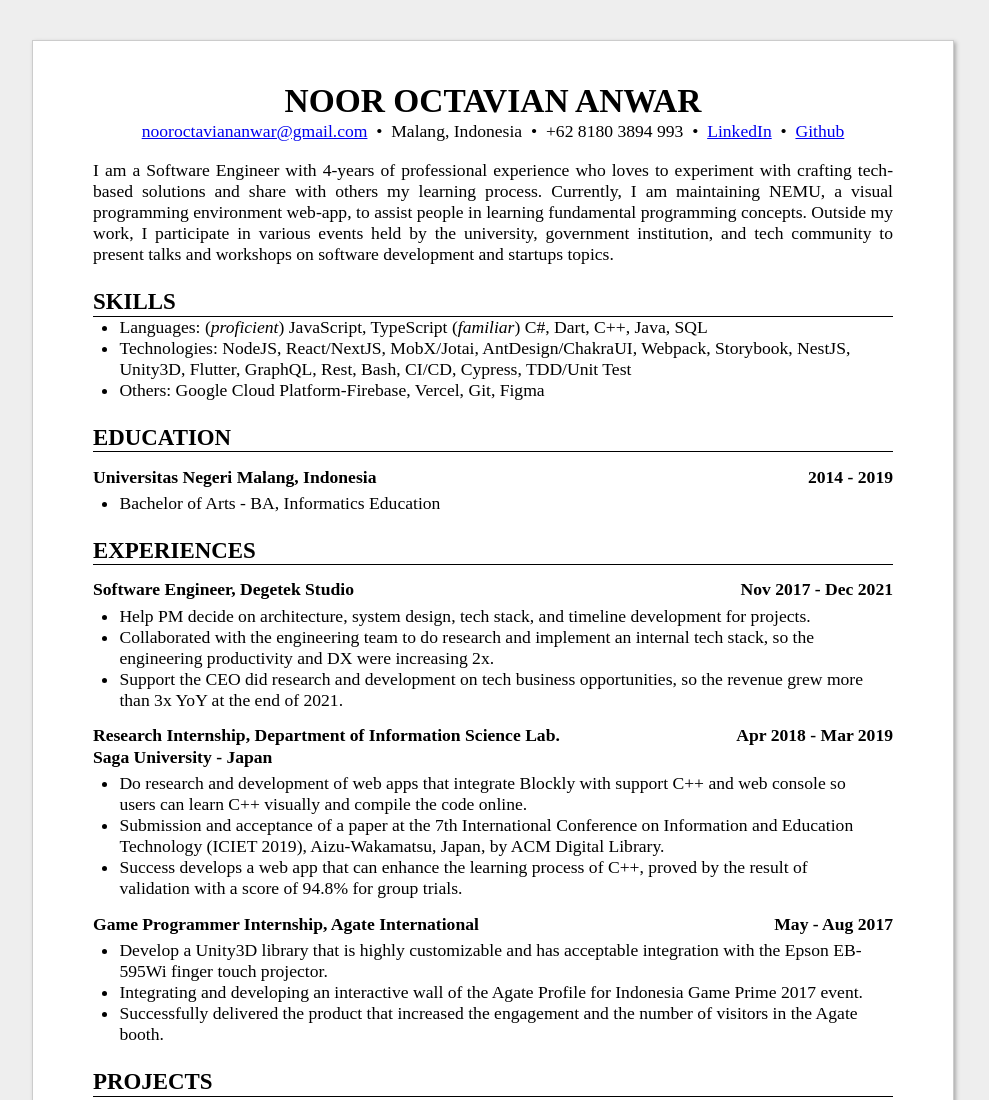
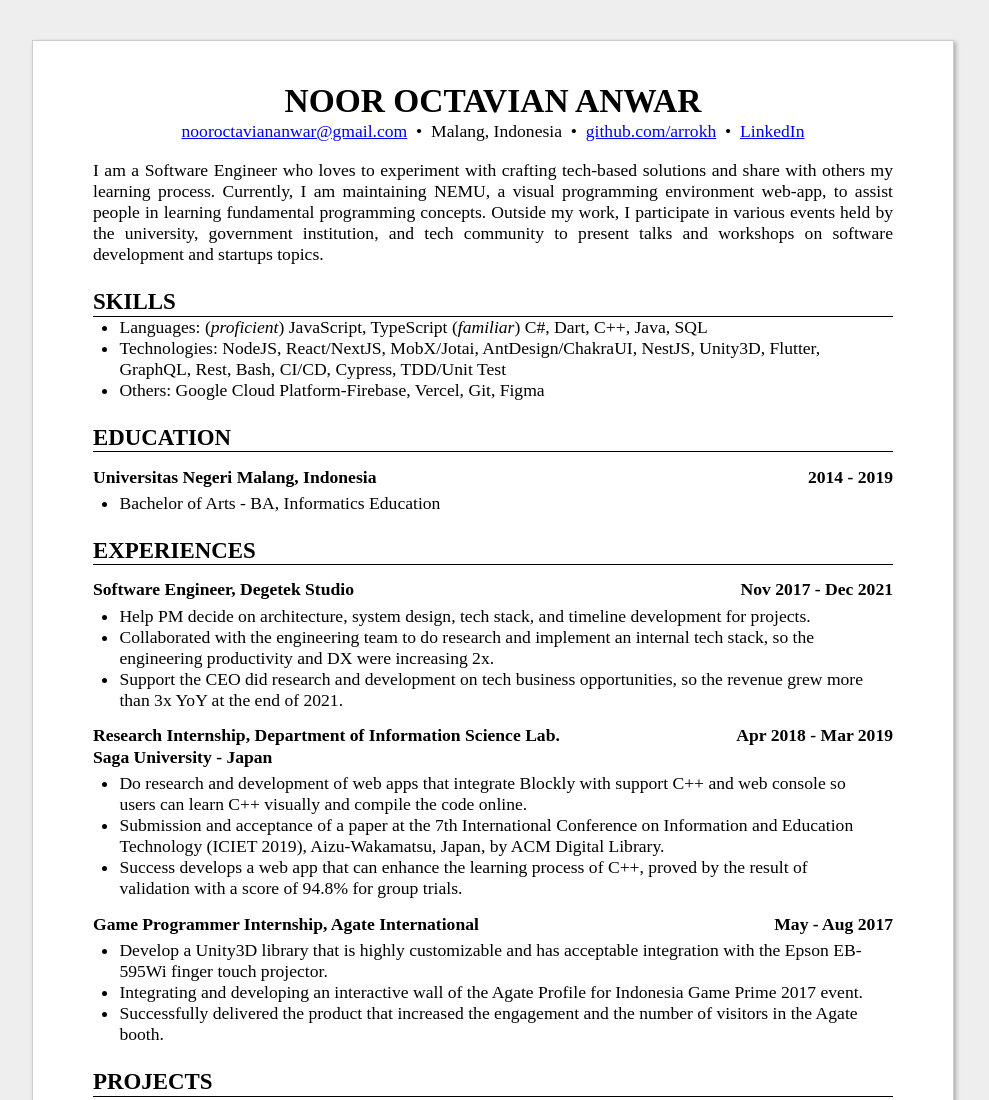
Before and after one commit to mikepqr/resume.md, a plain HTML site: page docs/index.html in a window 1280 px wide. Shown: the top 1100 px of the page, without its empty margins (147-1136 px from the left). Drawn offline with Linux system fonts and the light colour scheme.

Commit message:
Update resume

```diff
--- a/docs/index.html
+++ b/docs/index.html
@@ -140,18 +140,18 @@ h1+ul+p {
 <body>
 <div id="resume">
 <h1>Noor Octavian Anwar</h1>
+<!-- - +62 8180 3894 993 -->
 <ul>
 <li><a href="&#109;&#97;&#105;&#108;&#116;&#111;&#58;&#110;&#111;&#111;&#114;&#111;&#99;&#116;&#97;&#118;&#105;&#97;&#110;&#97;&#110;&#119;&#97;&#114;&#64;&#103;&#109;&#97;&#105;&#108;&#46;&#99;&#111;&#109;">&#110;&#111;&#111;&#114;&#111;&#99;&#116;&#97;&#118;&#105;&#97;&#110;&#97;&#110;&#119;&#97;&#114;&#64;&#103;&#109;&#97;&#105;&#108;&#46;&#99;&#111;&#109;</a></li>
 <li>Malang, Indonesia</li>
-<li>+62 8180 3894 993</li>
+<li><a href="https://github.com/arrokh">github.com/arrokh</a></li>
 <li><a href="https://www.linkedin.com/in/noor-octavian-anwar-alvin">LinkedIn</a></li>
-<li><a href="https://github.com/arrokh">Github</a></li>
 </ul>
-<p>I am a Software Engineer with 4-years of professional experience who loves to experiment with crafting tech-based solutions and share with others my learning process. Currently, I am maintaining NEMU, a visual programming environment web-app, to assist people in learning fundamental programming concepts. Outside my work, I participate in various events held by the university, government institution, and tech community to present talks and workshops on software development and startups topics.</p>
+<p>I am a Software Engineer who loves to experiment with crafting tech-based solutions and share with others my learning process. Currently, I am maintaining NEMU, a visual programming environment web-app, to assist people in learning fundamental programming concepts. Outside my work, I participate in various events held by the university, government institution, and tech community to present talks and workshops on software development and startups topics.</p>
 <h2>Skills</h2>
 <ul>
 <li>Languages: (<em>proficient</em>) JavaScript, TypeScript (<em>familiar</em>) C#, Dart, C++, Java, SQL</li>
-<li>Technologies: NodeJS, React/NextJS, MobX/Jotai, AntDesign/ChakraUI, Webpack, Storybook, NestJS, Unity3D, Flutter, GraphQL, Rest, Bash, CI/CD, Cypress, TDD/Unit Test</li>
+<li>Technologies: NodeJS, React/NextJS, MobX/Jotai, AntDesign/ChakraUI, NestJS, Unity3D, Flutter, GraphQL, Rest, Bash, CI/CD, Cypress, TDD/Unit Test</li>
 <li>Others: Google Cloud Platform-Firebase, Vercel, Git, Figma</li>
 </ul>
 <h2>Education</h2>
```
Also changed, not shown: resume.html (+4 -4 lines), 2 other files.
